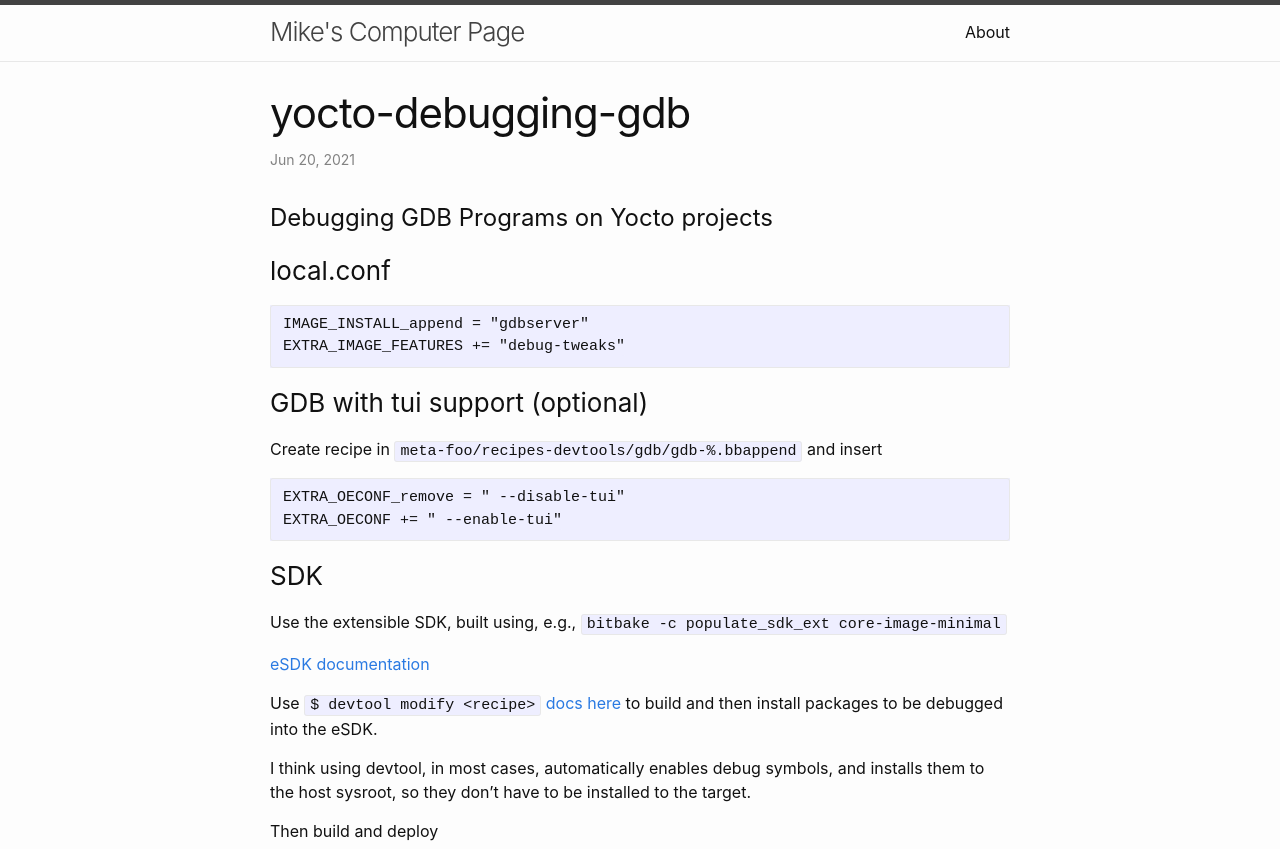
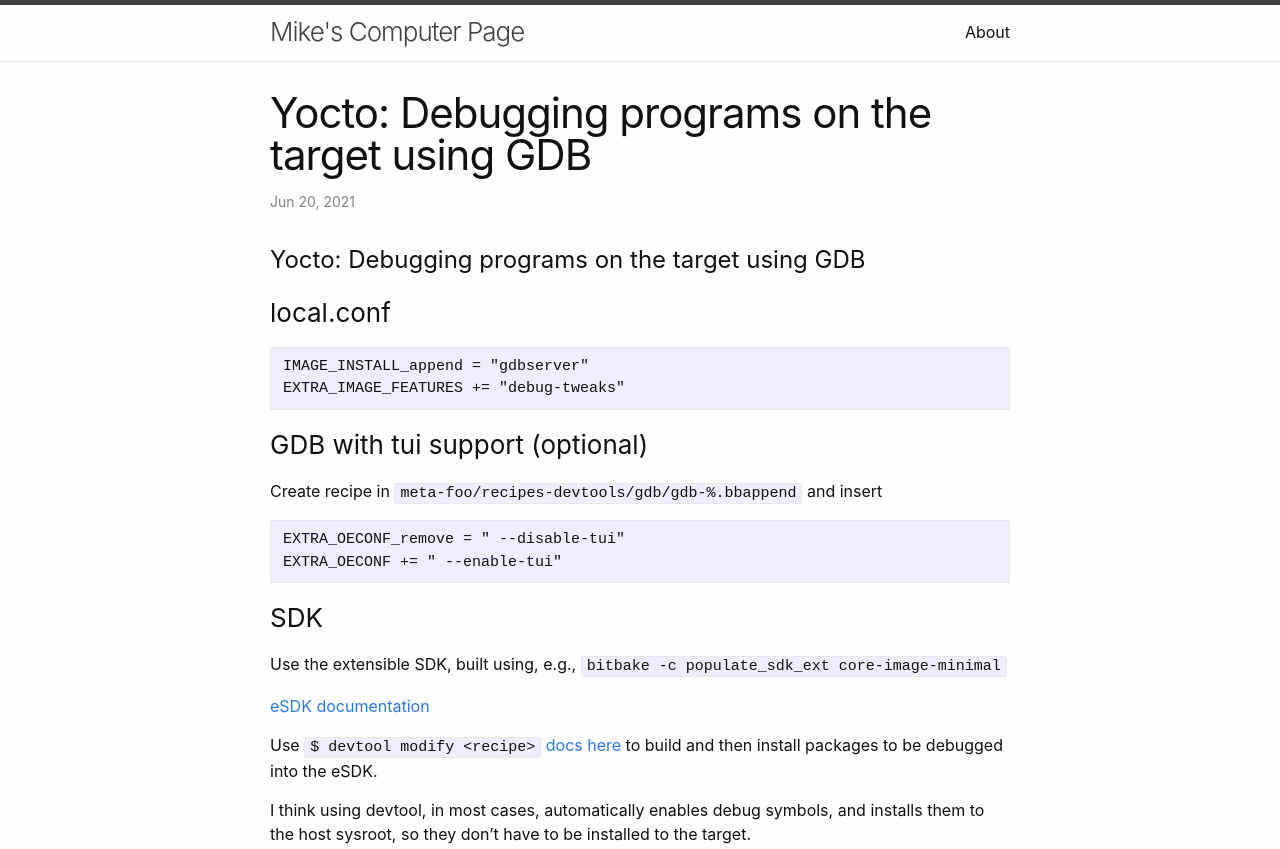
Before and after one commit to mikeframpo/mikeframpo.github.io, a plain HTML site: page notes/2021/06/20/yocto-debugging-gdb.html in a window 1280 px wide. Shown: the top 849 px of the page. Drawn offline with Linux system fonts and the light colour scheme.

Commit message:
update site

```diff
--- a/feed.xml
+++ b/feed.xml
@@ -1,4 +1,4 @@
-<?xml version="1.0" encoding="utf-8"?><feed xmlns="http://www.w3.org/2005/Atom" ><generator uri="https://jekyllrb.com/" version="4.2.0">Jekyll</generator><link href="https://mikeframpo.net/feed.xml" rel="self" type="application/atom+xml" /><link href="https://mikeframpo.net/" rel="alternate" type="text/html" /><updated>2021-06-20T11:50:04+12:00</updated><id>https://mikeframpo.net/feed.xml</id><title type="html">Mike’s Computer Page</title><entry><title type="html">yocto-debugging-gdb</title><link href="https://mikeframpo.net/2021/06/20/yocto-debugging-gdb.html" rel="alternate" type="text/html" title="yocto-debugging-gdb" /><published>2021-06-20T11:42:00+12:00</published><updated>2021-06-20T11:42:00+12:00</updated><id>https://mikeframpo.net/2021/06/20/yocto-debugging-gdb</id><content type="html" xml:base="https://mikeframpo.net/2021/06/20/yocto-debugging-gdb.html">&lt;h1 id=&quot;debugging-gdb-programs-on-yocto-projects&quot;&gt;Debugging GDB Programs on Yocto projects&lt;/h1&gt;
+<?xml version="1.0" encoding="utf-8"?><feed xmlns="http://www.w3.org/2005/Atom" ><generator uri="https://jekyllrb.com/" version="4.2.0">Jekyll</generator><link href="https://mikeframpo.net/feed.xml" rel="self" type="application/atom+xml" /><link href="https://mikeframpo.net/" rel="alternate" type="text/html" /><updated>2021-06-20T12:01:32+12:00</updated><id>https://mikeframpo.net/feed.xml</id><title type="html">Mike’s Computer Page</title><entry><title type="html">Yocto: Debugging programs on the target using GDB</title><link href="https://mikeframpo.net/notes/2021/06/20/yocto-debugging-gdb.html" rel="alternate" type="text/html" title="Yocto: Debugging programs on the target using GDB" /><published>2021-06-20T11:42:00+12:00</published><updated>2021-06-20T11:42:00+12:00</updated><id>https://mikeframpo.net/notes/2021/06/20/yocto-debugging-gdb</id><content type="html" xml:base="https://mikeframpo.net/notes/2021/06/20/yocto-debugging-gdb.html">&lt;h1 id=&quot;yocto-debugging-programs-on-the-target-using-gdb&quot;&gt;Yocto: Debugging programs on the target using GDB&lt;/h1&gt;
 
 &lt;h3 id=&quot;localconf&quot;&gt;local.conf&lt;/h3&gt;
 &lt;div class=&quot;language-plaintext highlighter-rouge&quot;&gt;&lt;div class=&quot;highlight&quot;&gt;&lt;pre class=&quot;highlight&quot;&gt;&lt;code&gt;IMAGE_INSTALL_append = &quot;gdbserver&quot;
@@ -38,4 +38,4 @@ $ devtool deploy-target &amp;lt;recipe&amp;gt; root@&amp;lt;machine-ip&amp;gt;
 &lt;div class=&quot;language-plaintext highlighter-rouge&quot;&gt;&lt;div class=&quot;highlight&quot;&gt;&lt;pre class=&quot;highlight&quot;&gt;&lt;code&gt;(gdb) target remote &amp;lt;machine-ip&amp;gt;:1234
 (gdb) b main
 (gdb) c
-&lt;/code&gt;&lt;/pre&gt;&lt;/div&gt;&lt;/div&gt;</content><author><name></name></author><summary type="html">Debugging GDB Programs on Yocto projects</summary></entry></feed>
+&lt;/code&gt;&lt;/pre&gt;&lt;/div&gt;&lt;/div&gt;</content><author><name></name></author><category term="notes" /><summary type="html">Yocto: Debugging programs on the target using GDB</summary></entry></feed>
--- a/2021/06/20/yocto-debugging-gdb.html
+++ b/notes/2021/06/20/yocto-debugging-gdb.html
@@ -3,21 +3,21 @@
   <meta charset="utf-8">
   <meta http-equiv="X-UA-Compatible" content="IE=edge">
   <meta name="viewport" content="width=device-width, initial-scale=1"><!-- Begin Jekyll SEO tag v2.7.1 -->
-<title>yocto-debugging-gdb | Mike’s Computer Page</title>
+<title>Yocto: Debugging programs on the target using GDB | Mike’s Computer Page</title>
 <meta name="generator" content="Jekyll v4.2.0" />
-<meta property="og:title" content="yocto-debugging-gdb" />
+<meta property="og:title" content="Yocto: Debugging programs on the target using GDB" />
 <meta property="og:locale" content="en_US" />
-<meta name="description" content="Debugging GDB Programs on Yocto projects" />
-<meta property="og:description" content="Debugging GDB Programs on Yocto projects" />
-<link rel="canonical" href="https://mikeframpo.net/2021/06/20/yocto-debugging-gdb.html" />
-<meta property="og:url" content="https://mikeframpo.net/2021/06/20/yocto-debugging-gdb.html" />
+<meta name="description" content="Yocto: Debugging programs on the target using GDB" />
+<meta property="og:description" content="Yocto: Debugging programs on the target using GDB" />
+<link rel="canonical" href="https://mikeframpo.net/notes/2021/06/20/yocto-debugging-gdb.html" />
+<meta property="og:url" content="https://mikeframpo.net/notes/2021/06/20/yocto-debugging-gdb.html" />
 <meta property="og:site_name" content="Mike’s Computer Page" />
 <meta property="og:type" content="article" />
 <meta property="article:published_time" content="2021-06-20T11:42:00+12:00" />
 <meta name="twitter:card" content="summary" />
-<meta property="twitter:title" content="yocto-debugging-gdb" />
+<meta property="twitter:title" content="Yocto: Debugging programs on the target using GDB" />
 <script type="application/ld+json">
-{"@type":"BlogPosting","url":"https://mikeframpo.net/2021/06/20/yocto-debugging-gdb.html","headline":"yocto-debugging-gdb","dateModified":"2021-06-20T11:42:00+12:00","datePublished":"2021-06-20T11:42:00+12:00","description":"Debugging GDB Programs on Yocto projects","mainEntityOfPage":{"@type":"WebPage","@id":"https://mikeframpo.net/2021/06/20/yocto-debugging-gdb.html"},"@context":"https://schema.org"}</script>
+{"@type":"BlogPosting","mainEntityOfPage":{"@type":"WebPage","@id":"https://mikeframpo.net/notes/2021/06/20/yocto-debugging-gdb.html"},"url":"https://mikeframpo.net/notes/2021/06/20/yocto-debugging-gdb.html","headline":"Yocto: Debugging programs on the target using GDB","dateModified":"2021-06-20T11:42:00+12:00","datePublished":"2021-06-20T11:42:00+12:00","description":"Yocto: Debugging programs on the target using GDB","@context":"https://schema.org"}</script>
 <!-- End Jekyll SEO tag -->
 <link rel="stylesheet" href="/assets/main.css"><link type="application/atom+xml" rel="alternate" href="https://mikeframpo.net/feed.xml" title="Mike's Computer Page" /></head>
 <body><header class="site-header" role="banner">
@@ -40,14 +40,14 @@
         <article class="post h-entry" itemscope itemtype="http://schema.org/BlogPosting">
 
   <header class="post-header">
-    <h1 class="post-title p-name" itemprop="name headline">yocto-debugging-gdb</h1>
+    <h1 class="post-title p-name" itemprop="name headline">Yocto: Debugging programs on the target using GDB</h1>
     <p class="post-meta">
       <time class="dt-published" datetime="2021-06-20T11:42:00+12:00" itemprop="datePublished">Jun 20, 2021
       </time></p>
   </header>
 
   <div class="post-content e-content" itemprop="articleBody">
-    <h1 id="debugging-gdb-programs-on-yocto-projects">Debugging GDB Programs on Yocto projects</h1>
+    <h1 id="yocto-debugging-programs-on-the-target-using-gdb">Yocto: Debugging programs on the target using GDB</h1>
 
 <h3 id="localconf">local.conf</h3>
 <div class="language-plaintext highlighter-rouge"><div class="highlight"><pre class="highlight"><code>IMAGE_INSTALL_append = "gdbserver"
@@ -89,7 +89,7 @@ $ devtool deploy-target &lt;recipe&gt; root@&lt;machine-ip&gt;
 (gdb) c
 </code></pre></div></div>
 
-  </div><a class="u-url" href="/2021/06/20/yocto-debugging-gdb.html" hidden></a>
+  </div><a class="u-url" href="/notes/2021/06/20/yocto-debugging-gdb.html" hidden></a>
 </article>
 
       </div>
```
Also changed, not shown: index.html (+2 -2 lines), 1 other file.
